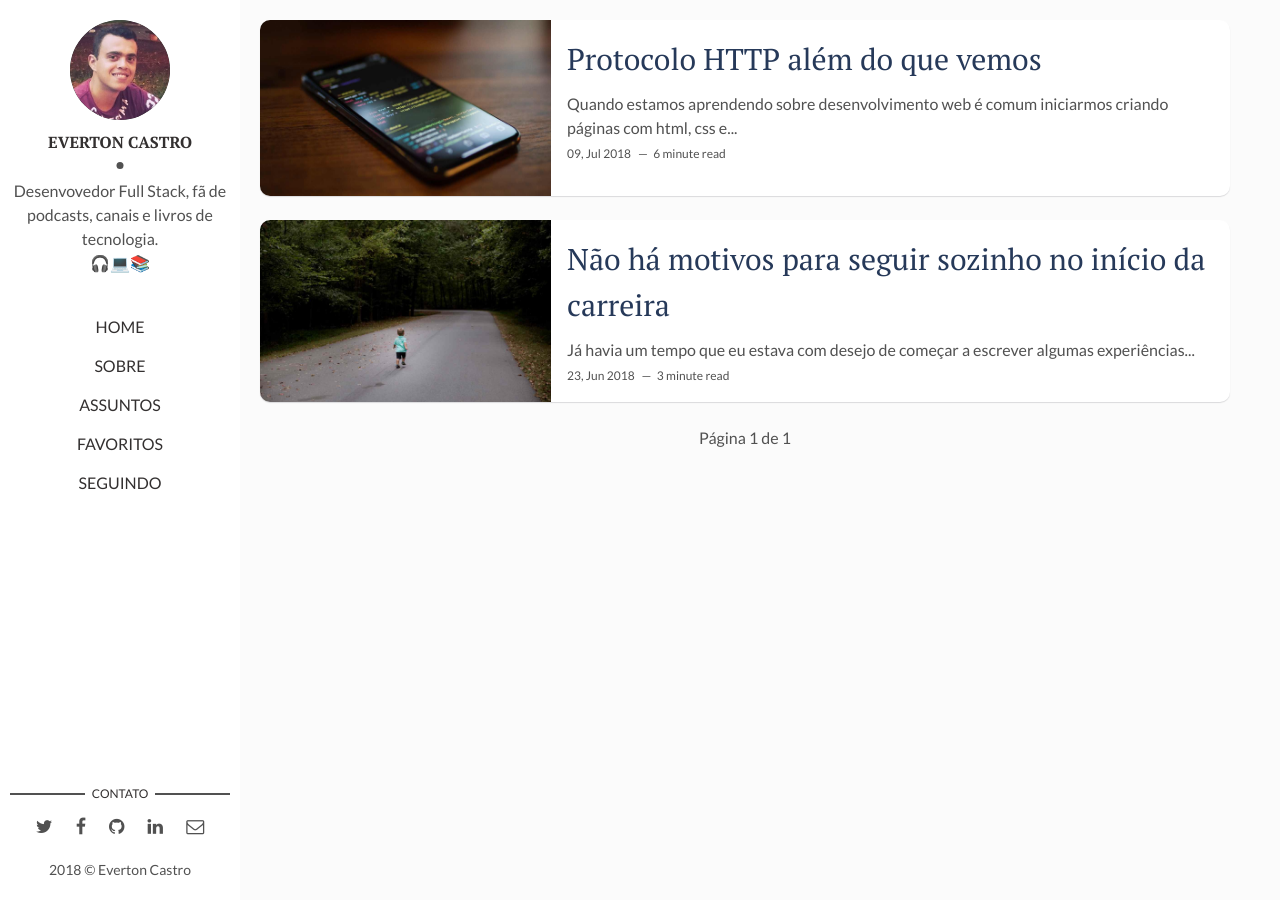
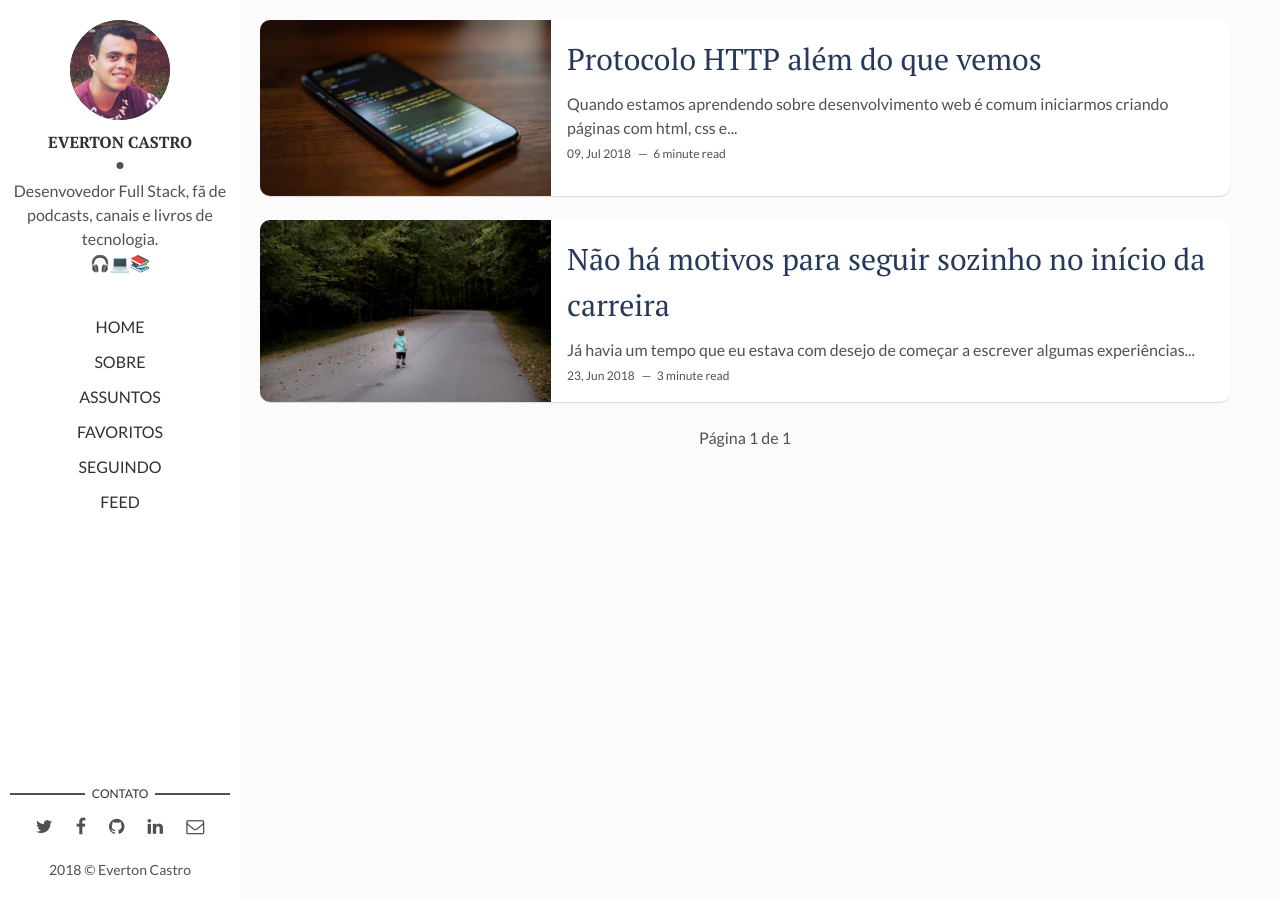
Before and after one commit to evertoncastro/evertoncastro.com, a Jekyll site: the page built from index.html, in a window 1280 px wide. Built offline with Jekyll 4.4.1, drawn with Linux system fonts in a browser that asks for light colours; the list of posts is cut into pages by our own code.

Commit message:
Add Feed item on menu

```diff
--- a/_layouts/main.html
+++ b/_layouts/main.html
@@ -22,6 +22,7 @@ layout: default
         <li class="menu-item"><a href="{{site.baseurl}}/tags/">ASSUNTOS</a></li>
         <li class="menu-item"><a href="{{site.baseurl}}/favorites/">FAVORITOS</a></li>
         <li class="menu-item"><a href="{{site.baseurl}}/following/">SEGUINDO</a></li>
+        <li class="menu-item"><a href="{{site.baseurl}}/feed.xml">FEED</a></li>
       </ul>
     </div>
   </header> <!-- End Header -->
@@ -43,6 +44,7 @@ layout: default
         <li class="menu-item"><a href="{{site.baseurl}}/tags/">ASSUNTOS</a></li>
         <li class="menu-item"><a href="{{site.baseurl}}/favorites/">FAVORITOS</a></li>
         <li class="menu-item"><a href="{{site.baseurl}}/following/">SEGUINDO</a></li>
+        <li class="menu-item"><a href="{{site.baseurl}}/feed.xml">FEED</a></li>
       </ul>
     </div>
   </header> <!-- End Header -->
--- a/assets/css/main.css
+++ b/assets/css/main.css
@@ -1024,7 +1024,7 @@ table tfoot td {
 }
 
 .menu-content .menu-list .menu-item {
-  margin: 15px 10px;
+  margin: 11px 10px;
   -webkit-transition: -webkit-transform 0.35s;
   transition: -webkit-transform 0.35s;
   -o-transition: transform 0.35s;
```
